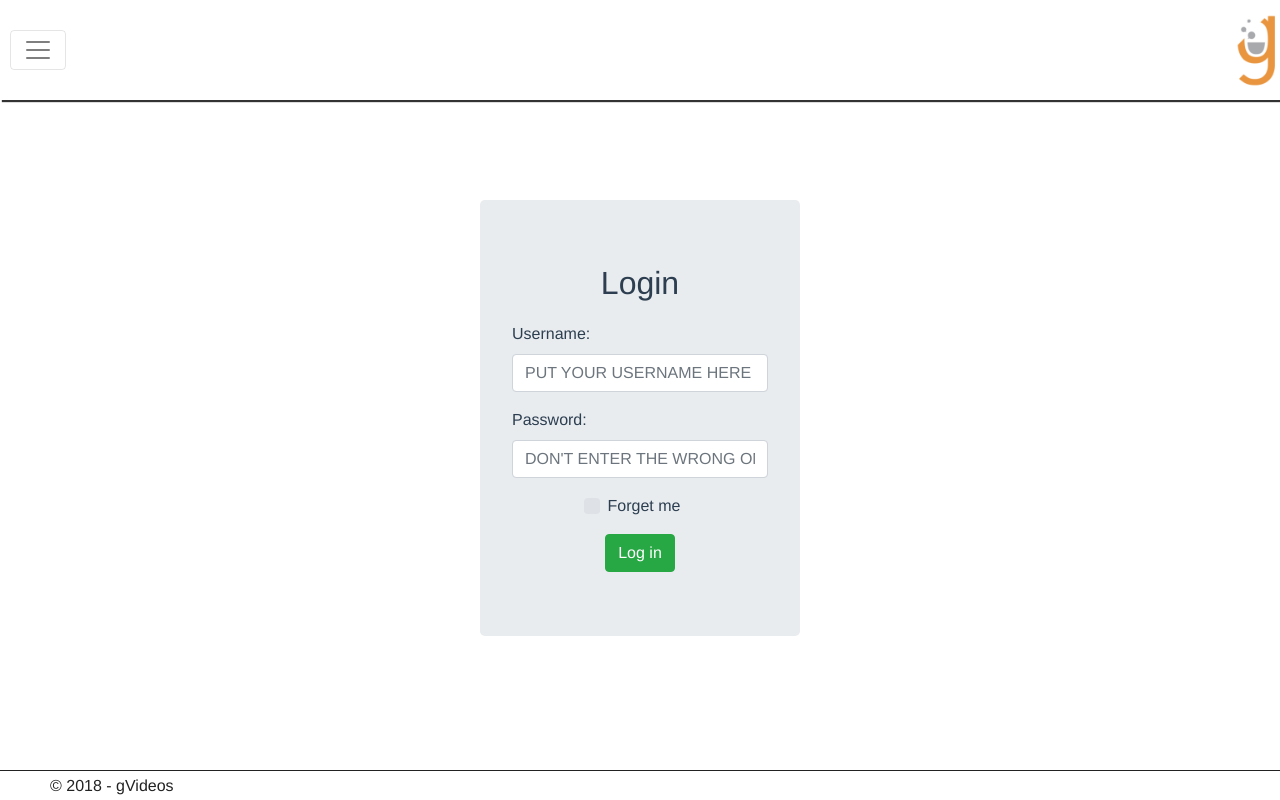
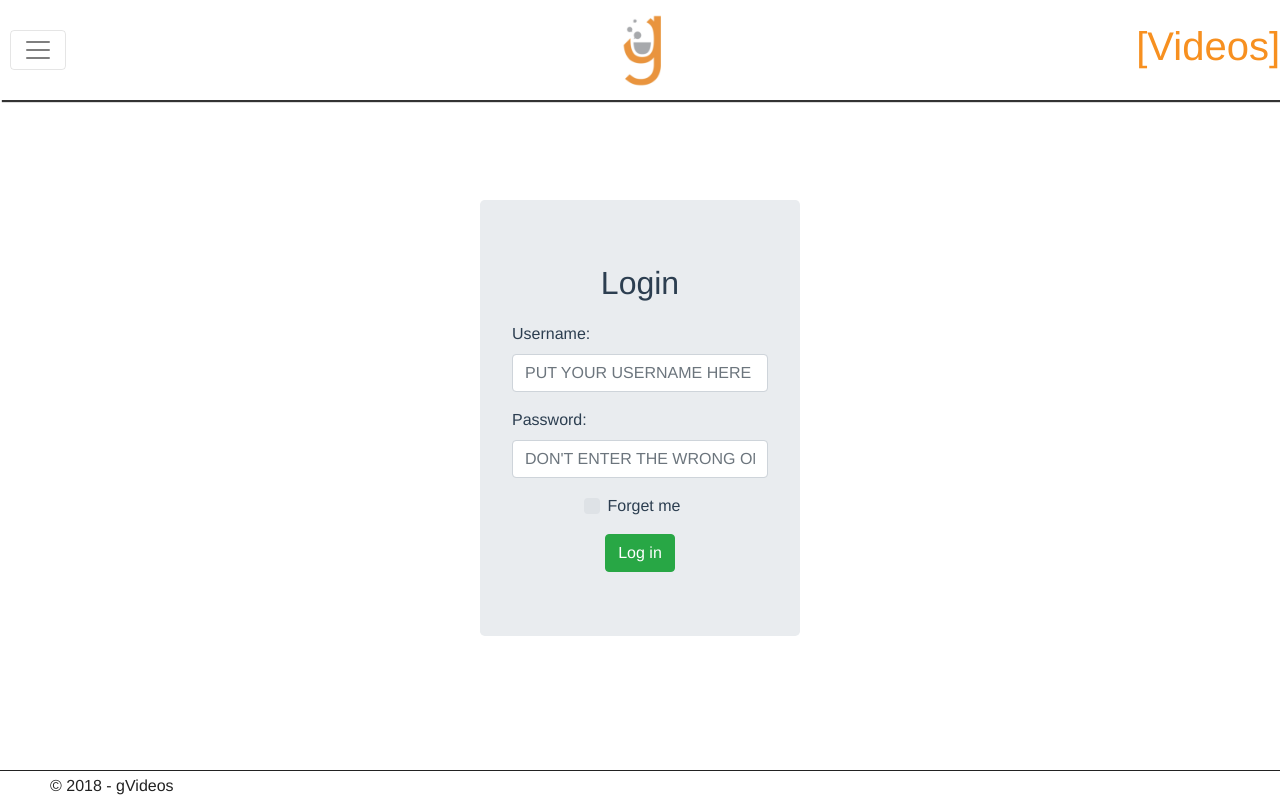
Before and after one commit to austinloveless/gvideos-client, a Vue app: page /login in a window 1280 px wide. Built offline with nearby package versions, Linux system fonts and the light colour scheme.

Commit message:
new header styles

```diff
--- a/src/components/Header.vue
+++ b/src/components/Header.vue
@@ -5,6 +5,7 @@
       <router-link to="/">
         <img src="../assets/g-logo.png">
       </router-link>
+      <h1 class="videos">[Videos]</h1>
       <b-collapse is-nav id="nav_text_collapse">
         <b-navbar-nav>
           <router-link to="/">Videos</router-link>
@@ -73,7 +74,7 @@ ul.navbar-nav {
 }
 
 .navbar-nav a:hover {
-  background-color: #ae0001;
+  background-color: #f79020;
   color: #fff !important;
   text-decoration: none;
 }
@@ -237,4 +238,8 @@ ul.navbar-nav {
   color: #444;
   text-decoration: none;
 }
+
+.videos{
+  color: #f79020;
+}
 </style>
```
